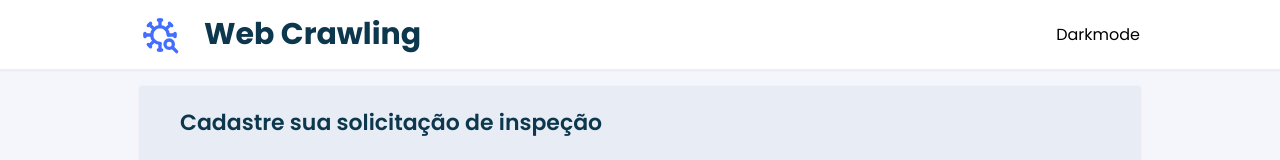
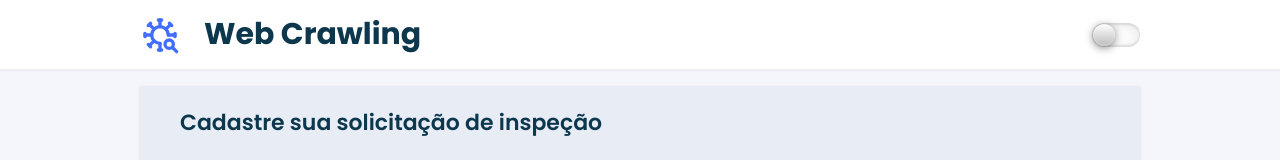
Before and after one commit to rafhaelmallorga/web_crawling, a React (Vite) app: page / in a window 1280 px wide. Shown: the top 160 px of the page. Built offline with nearby package versions, Linux system fonts and the light colour scheme.

Commit message:
feat :sparkles: created toggle button for darkmode

```diff
--- a/src/components/Header.tsx
+++ b/src/components/Header.tsx
@@ -1,6 +1,7 @@
 import React from 'react'
 import { TbVirusSearch } from 'react-icons/tb'
 import { useWebCrawl } from '../providers/WebCrawl'
+import Toggle from './Toggle'
 
 const Header = () => {
     const { isDark, setIsDark } = useWebCrawl()
@@ -12,7 +13,7 @@ const Header = () => {
                     <TbVirusSearch className='text-logo text-[40px]'/>
                     <span className={`text-[30px] font-bold ${isDark ? 'text-titleDark' : 'text-title'} ml-6`}>Web Crawling</span>
                 </section>
-                <button onClick={() => setIsDark(!isDark)}>Darkmode</button>
+                <Toggle />
             </div>
         </div>
     )
--- /dev/null
+++ b/src/components/Toggle.tsx
@@ -0,0 +1,16 @@
+import React from 'react'
+import { useWebCrawl } from '../providers/WebCrawl'
+
+const Toggle = () => {
+    const { isDark, setIsDark } = useWebCrawl()
+
+    return (
+        <div className={`${isDark ? 'toggleFieldActive' : 'toggleField'}`} onClick={() => {
+            setIsDark(!isDark)
+        }}>
+            <i className={`indicator ${isDark ? 'toggleActive' : 'toggleNotActive'}`}/>
+        </div>
+    )
+}
+
+export default Toggle
--- a/src/index.css
+++ b/src/index.css
@@ -7,3 +7,57 @@
 .status__shadow {
   box-shadow: -2px -2px 5px #555 inset;
 }
+
+.toggleField {
+  position: relative;
+  display: block;
+  width: 48px;
+  height: 24px;
+  border-radius: 24px;
+  background: #fff;
+  transition: 0.5s;
+  cursor: pointer;
+  box-shadow: inset 0 2px 15px rgba(0, 0, 0, 0.1),
+    inset 0 2px 2px rgba(0, 0, 0, 0.1), inset 0 -2px 2px rgba(0, 0, 0, 0.1);
+}
+
+.toggleFieldActive {
+  position: relative;
+  display: block;
+  width: 48px;
+  height: 24px;
+  border-radius: 24px;
+  background: #2c313e;
+  transition: 0.5s;
+  cursor: pointer;
+  box-shadow: inset 0 2px 15px rgba(0, 0, 0, 0.1),
+    inset 0 2px 2px rgba(0, 0, 0, 0.1), inset 0 -2px 2px rgba(0, 0, 0, 0.1);
+}
+
+.indicator {
+  position: absolute;
+  top: 0;
+  width: 24px;
+  height: 24px;
+  transition: 0.5s;
+}
+
+.toggleActive {
+  left: 24px;
+  background: linear-gradient(to bottom, #343b4a, #2c313e);
+  border-radius: 50%;
+  transform: scale(0.9);
+  box-shadow: 0 2px 10px rgba(0, 0, 0, 0.5),
+    inset 0 2px 2px rgba(255, 255, 255, 0.2),
+    inset 0 -2px 2px rgba(255, 255, 255, 0.2);
+}
+
+.toggleNotActive {
+  left: 0;
+  background: linear-gradient(to bottom, #fff, #bbb);
+  border-radius: 50%;
+  transform: scale(0.9);
+  box-shadow: 0 2px 10px rgba(0, 0, 0, 0.5),
+    inset 0 2px 2px rgba(255, 255, 255, 0.2),
+    inset 0 -2px 2px rgba(255, 255, 255, 0.2);
+}
```
